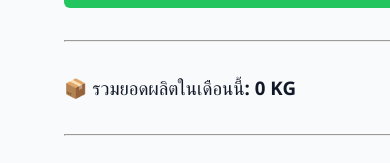
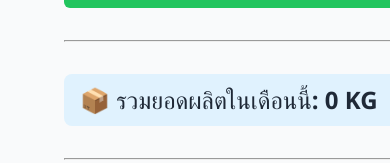
Before and after one commit to AnuGee/ep-production-tracker-v2, a React (Vite) app: page / in a window 390 px wide. Shown: the part 681-844 px from the top of the page. Built offline with nearby package versions, Linux system fonts and the light colour scheme; no server answers; the database is empty.

Commit message:
Update Responsive.css

```diff
--- a/src/styles/Responsive.css
+++ b/src/styles/Responsive.css
@@ -168,3 +168,18 @@ strong {
     color: #f1f5f9 !important;
   }
 }
+
+/* Light Mode */
+.total-volume {
+  background-color: #e0f2fe; /* ฟ้าอ่อน */
+  color: #1f2937; /* เทาเข้ม */
+  font-size: 1.5rem;
+  padding: 0.5rem 1rem;
+  border-radius: 8px;
+}
+
+/* Dark Mode */
+body.dark-mode .total-volume {
+  background-color: #0f3d4c; /* ฟ้าน้ำทะเลเข้ม */
+  color: #e0f2fe; /* ฟ้าอ่อน */
+}
```
